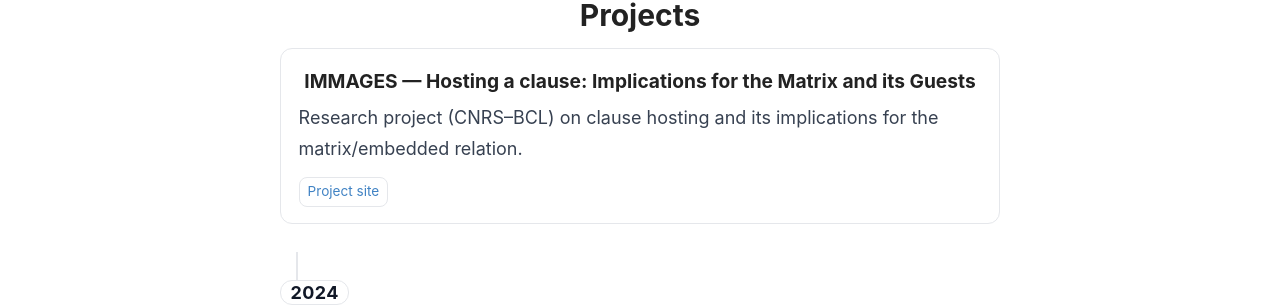
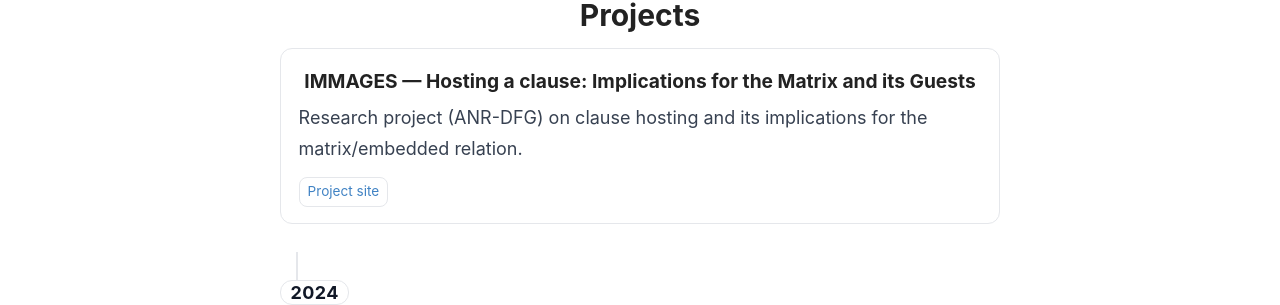
Before and after one commit to furkandikmen/furkandikmen.github.io, a Jekyll site: the page built from _pages/projects.md, in a window 1280 px wide. Shown: the part 257-562 px from the top of the page. Built offline with Jekyll 4.4.1, drawn with Linux system fonts in a browser that asks for light colours.

Commit message:
Update projects.md

```diff
--- a/_pages/projects.md
+++ b/_pages/projects.md
@@ -46,7 +46,7 @@
 <!-- Project headline card -->
 <div class="card">
   <h2>IMMAGES — Hosting a clause: Implications for the Matrix and its Guests</h2>
-  <p>Research project (CNRS–BCL) on clause hosting and its implications for the matrix/embedded relation.</p>
+  <p>Research project (ANR-DFG) on clause hosting and its implications for the matrix/embedded relation.</p>
   <p class="links">
     <a href="https://immages.hypotheses.org/" target="_blank" rel="noopener noreferrer">Project site</a>
   </p>
```
